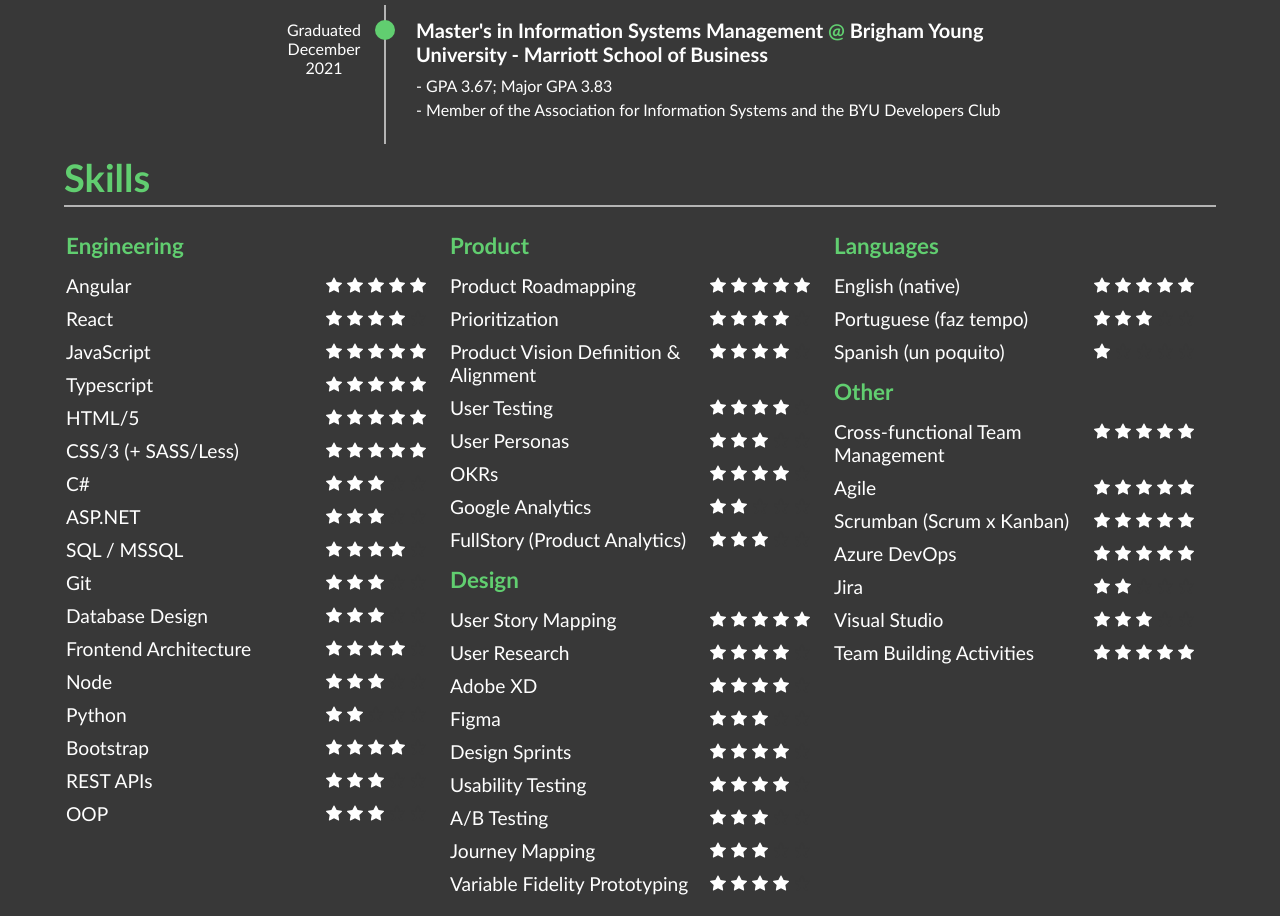
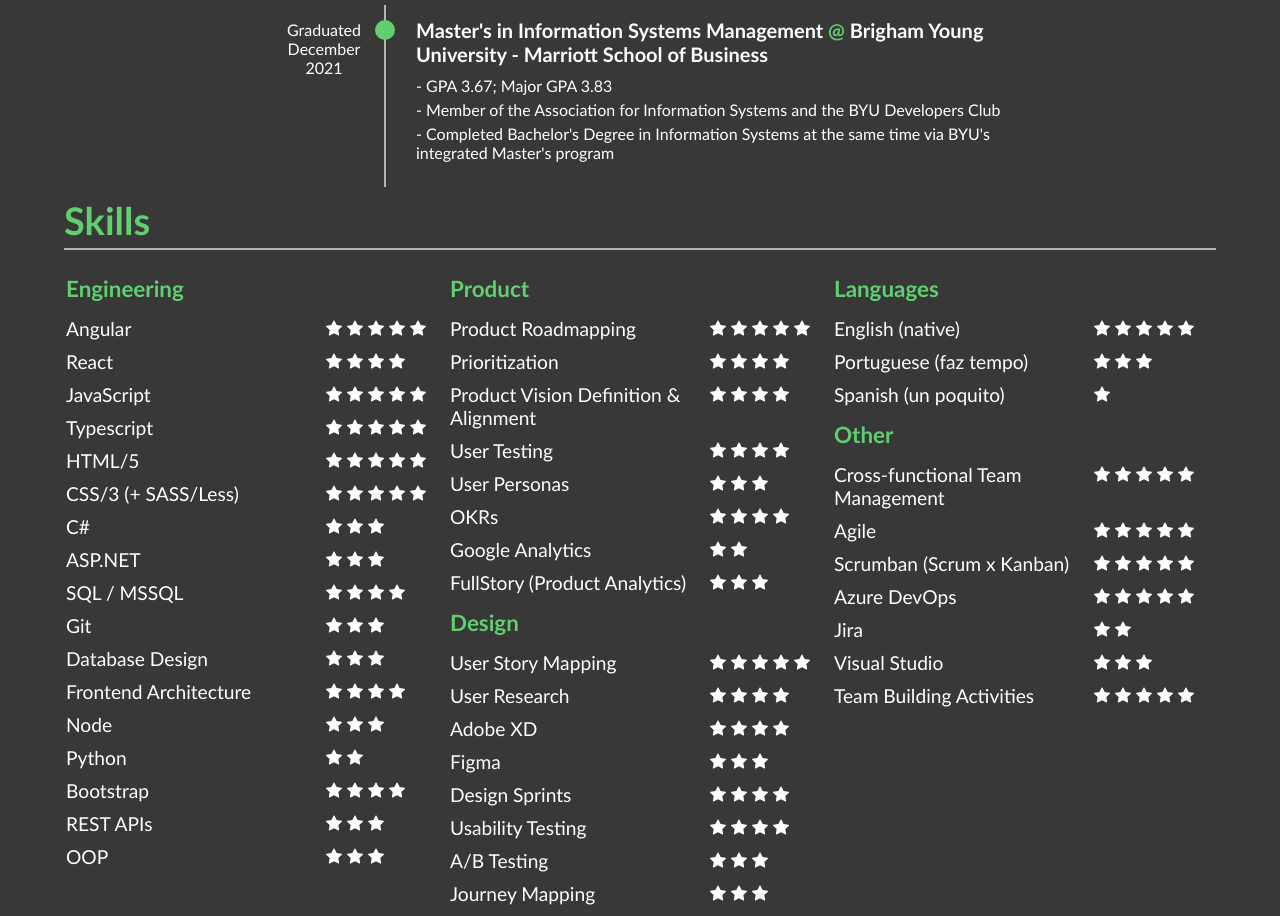
Before and after one commit to joshdn2/portfolio, an Angular app: page /professional in a window 1280 px wide. Shown: the part 1200-2116 px from the top of the page. Built offline with nearby package versions, Linux system fonts and the light colour scheme.

Commit message:
done professional

```diff
--- a/src/app/professional/professional.component.ts
+++ b/src/app/professional/professional.component.ts
@@ -65,7 +65,8 @@
       location:'Provo, UT',
       bullets:[
         'GPA 3.67; Major GPA 3.83',
-        'Member of the Association for Information Systems and the BYU Developers Club'
+        'Member of the Association for Information Systems and the BYU Developers Club',
+        "Completed Bachelor's Degree in Information Systems at the same time via BYU's integrated Master's program"
       ],
     },
   ]
```
